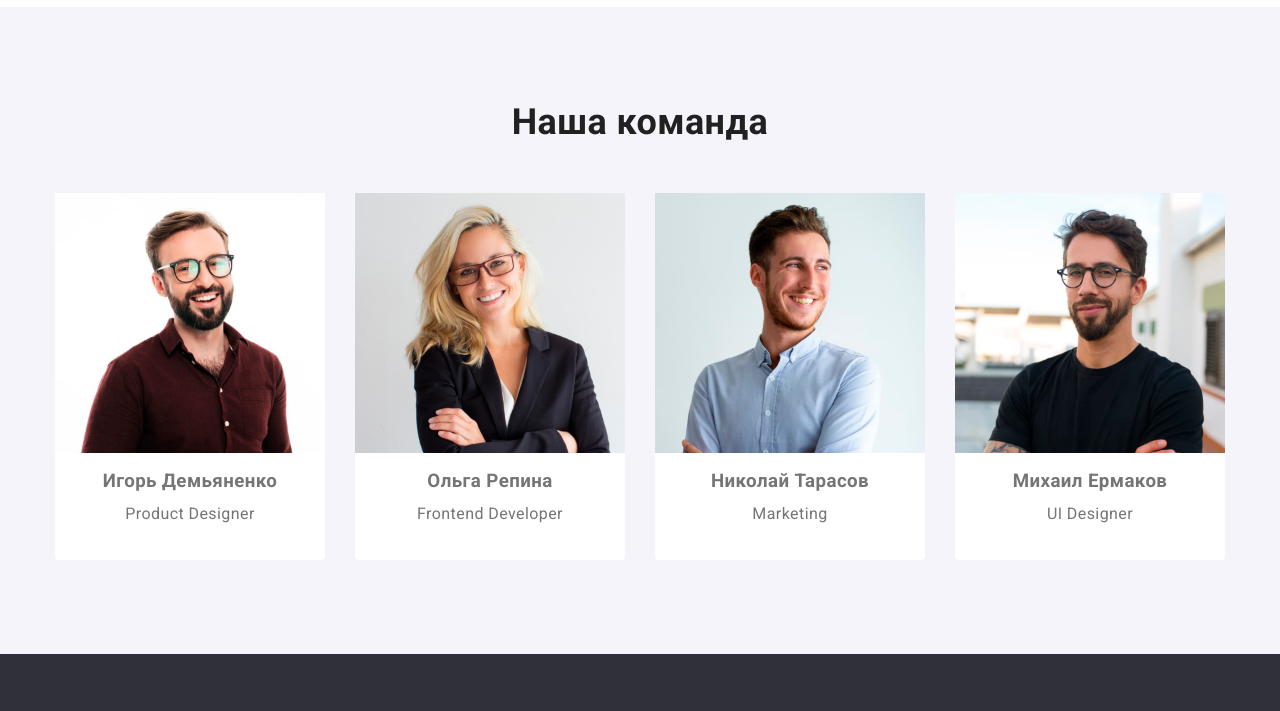
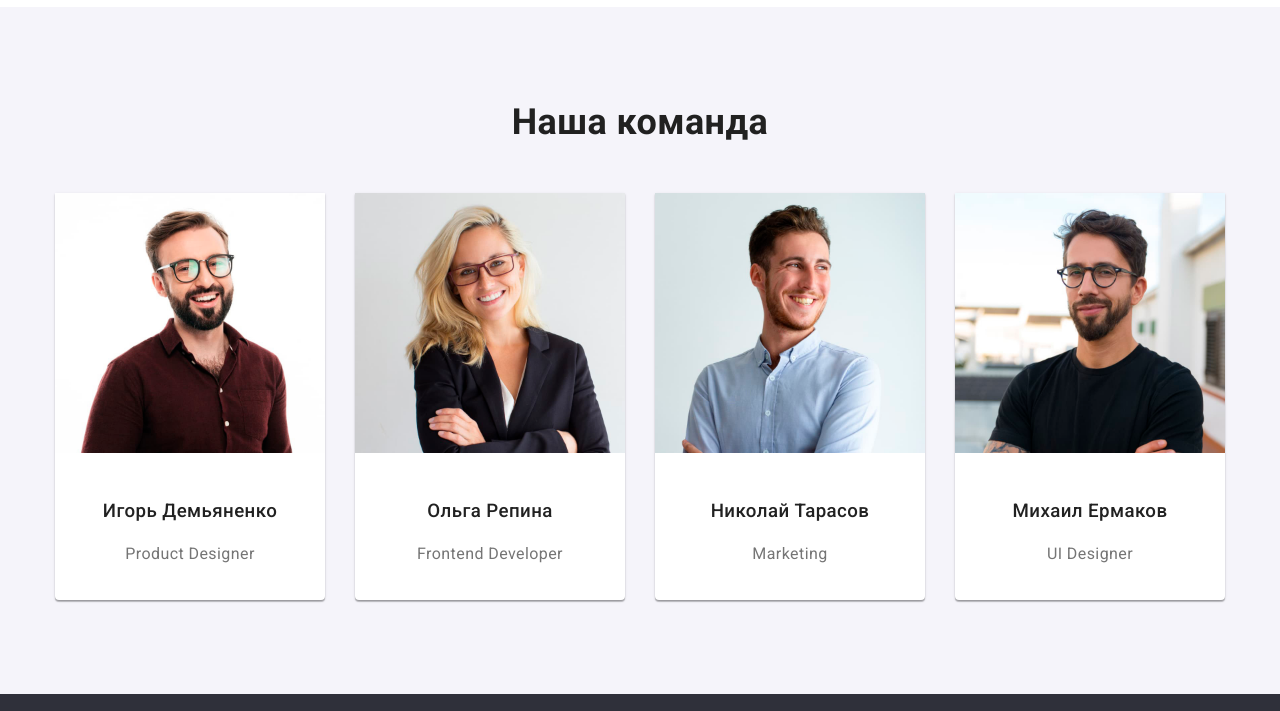
Before and after one commit to ella-kadriaeva/goit-markup-hw-03, a plain HTML site: page index.html in a window 1280 px wide. Shown: the part 1451-2162 px from the top of the page. Drawn offline with nearby package versions, Linux system fonts and the light colour scheme.

Commit message:
Add the shadow

```diff
--- a/css/styles.css
+++ b/css/styles.css
@@ -83,6 +83,7 @@
     font-size: 36px;
     line-height: 1.17;
     text-align: center;
+    margin-bottom: 50px;
 }
 
 /**-----------Лого---------------**/
@@ -295,9 +296,6 @@
 }
 
 /**Секция наша команда**/
-h2 {
-    margin-bottom: 50px;
-}
 
 .team {
     background-color: var(--button-bg);
@@ -309,6 +307,8 @@
     background: #ffffff;
     text-align: center;
     border-radius: 0px 0px 4px 4px;
+    box-shadow: 0px 1px 3px rgba(0, 0, 0, 0.12), 0px 1px 1px rgba(0, 0, 0, 0.14),
+        0px 2px 1px rgba(0, 0, 0, 0.2);
 }
 
 .card:last-child {
@@ -321,7 +321,7 @@
     line-height: 1.9;
 }
 
-.our-team h3 {
+.card h3 {
     color: var(--title-text-color);
     font-weight: 500;
     margin-top: 30px;
```
